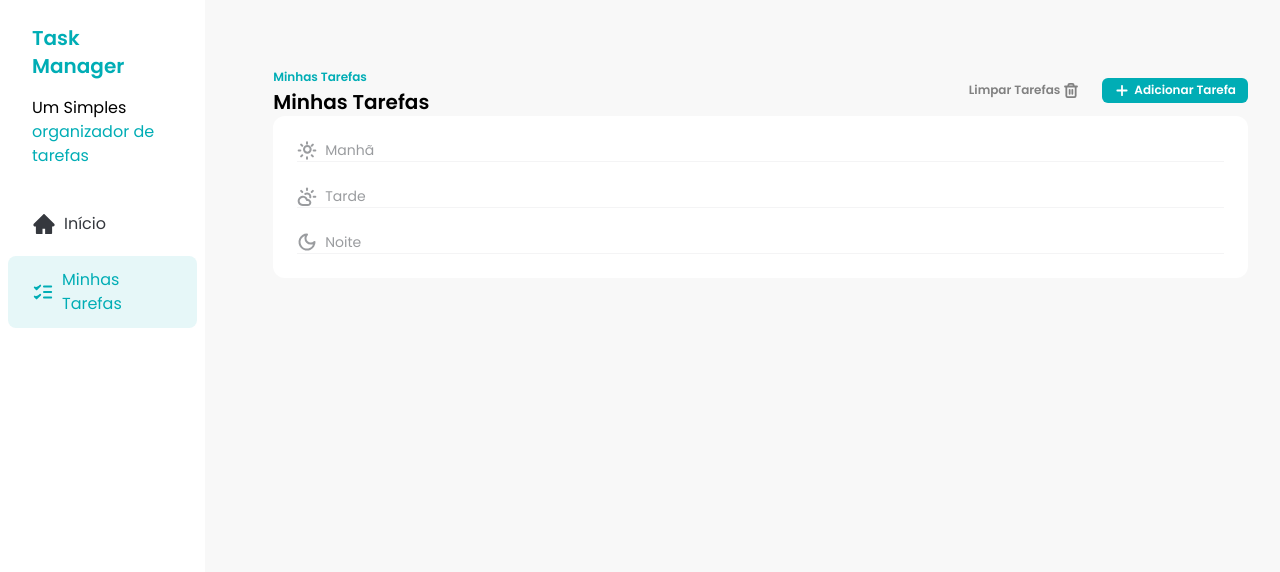
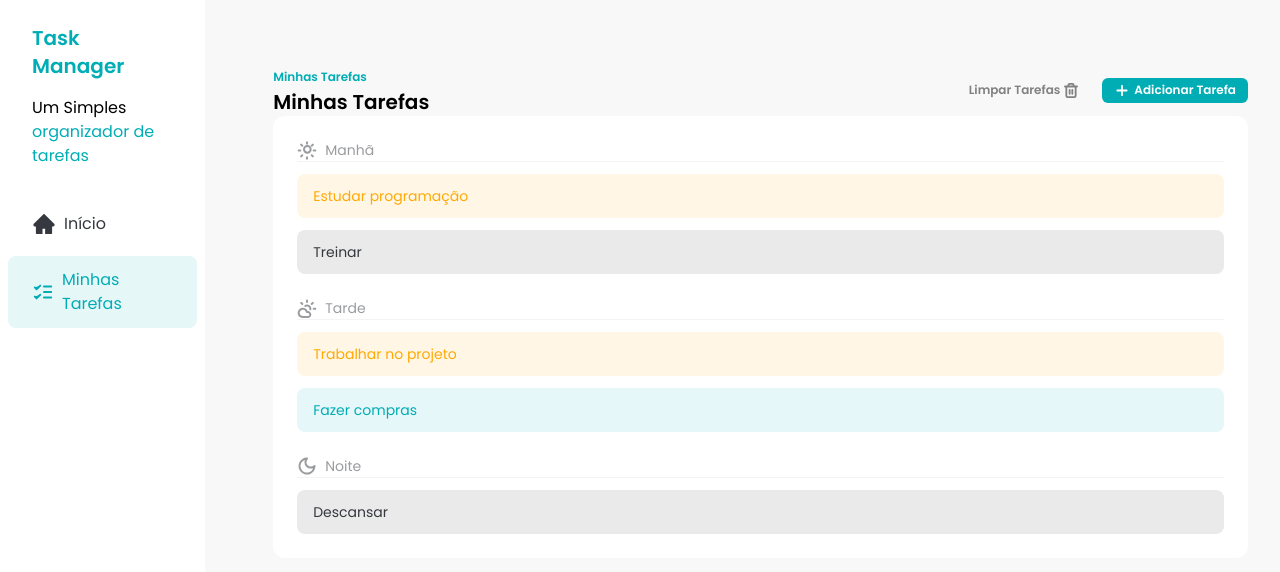
Before and after one commit to JoaoMeisterI/Task-Manager, a React (Vite) app: page / in a window 1280 px wide. Shown: the top 572 px of the page. Built offline with nearby package versions, Linux system fonts and the light colour scheme.

Commit message:
feat: add TaskItemComponent

```diff
--- /dev/null
+++ b/src/components/TaskItem.jsx
@@ -0,0 +1,24 @@
+/* eslint-disable react/prop-types */
+const TaskItem = ({ tasks }) => {
+  const getStatusClasses = () => {
+    if (tasks.status === "completed") {
+      return "text-[#00ADB5] bg-[#00ADB5] bg-opacity-10"
+    }
+    if (tasks.status === "in_progress") {
+      return "bg-[#FFAA04] bg-opacity-10 text-[#FFAA04]"
+    }
+    if (tasks.status === "not_started") {
+      return "bg-[#35383E] bg-opacity-10 text-[#35383E]"
+    }
+  }
+
+  return (
+    <div
+      className={`flex items-center gap-2 rounded-lg px-4 py-3 text-sm ${getStatusClasses()}`}
+    >
+      <p>{tasks.title}</p>
+    </div>
+  )
+}
+
+export default TaskItem
--- a/src/components/Tasks.jsx
+++ b/src/components/Tasks.jsx
@@ -5,8 +5,17 @@ import TasksSeparator from "./TasksSeparator"
 import SunIcon from "../assets/icons/sun.svg?react"
 import CloudIcon from "../assets/icons/cloud-sun.svg?react"
 import MoonIcon from "../assets/icons/moon.svg?react"
+import React from "react"
+import TASKS from "../constants/Tasks"
+import TaskItem from "./TaskItem"
 
 const Tasks = () => {
+  // eslint-disable-next-line no-unused-vars
+  const [tasks, setTasks] = React.useState(TASKS)
+  const morningTasks = tasks.filter((task) => task.time === "morning")
+  const afternoonTasks = tasks.filter((task) => task.time === "afternoon")
+  const eveningTasks = tasks.filter((task) => task.time === "evening")
+
   return (
     <div className="w-full px-8 py-16">
       <div className="flex w-full justify-between">
@@ -32,12 +41,21 @@ const Tasks = () => {
       <div className="rounded-xl bg-white p-6">
         <div className="space-y-3">
           <TasksSeparator title="Manhã" icon={<SunIcon />} />
+          {morningTasks.map((task) => (
+            <TaskItem key={task.id} tasks={task} />
+          ))}
         </div>
-        <div className="space y-3 my-6">
+        <div className="my-6 space-y-3">
           <TasksSeparator title="Tarde" icon={<CloudIcon />} />
+          {afternoonTasks.map((task) => (
+            <TaskItem key={task.id} tasks={task} />
+          ))}
         </div>
         <div className="space-y-3">
           <TasksSeparator title="Noite" icon={<MoonIcon />} />
+          {eveningTasks.map((task) => (
+            <TaskItem key={task.id} tasks={task} />
+          ))}
         </div>
       </div>
     </div>
--- /dev/null
+++ b/src/constants/Tasks.js
@@ -0,0 +1,39 @@
+const TASKS = [
+  {
+    id: 1,
+    title: "Estudar programação",
+    description: "Praticar exercícios de JavaScript",
+    time: "morning",
+    status: "in_progress",
+  },
+  {
+    id: 2,
+    title: "Treinar",
+    description: "Fazer treino de musculação",
+    time: "morning",
+    status: "not_started",
+  },
+  {
+    id: 3,
+    title: "Trabalhar no projeto",
+    description: "Desenvolver novas funcionalidades",
+    time: "afternoon",
+    status: "in_progress",
+  },
+  {
+    id: 4,
+    title: "Fazer compras",
+    description: "Comprar os ingredientes para o jantar",
+    time: "afternoon",
+    status: "completed",
+  },
+  {
+    id: 5,
+    title: "Descansar",
+    description: "Assistir um filme com a família",
+    time: "evening",
+    status: "not_started",
+  },
+]
+
+export default TASKS
```
